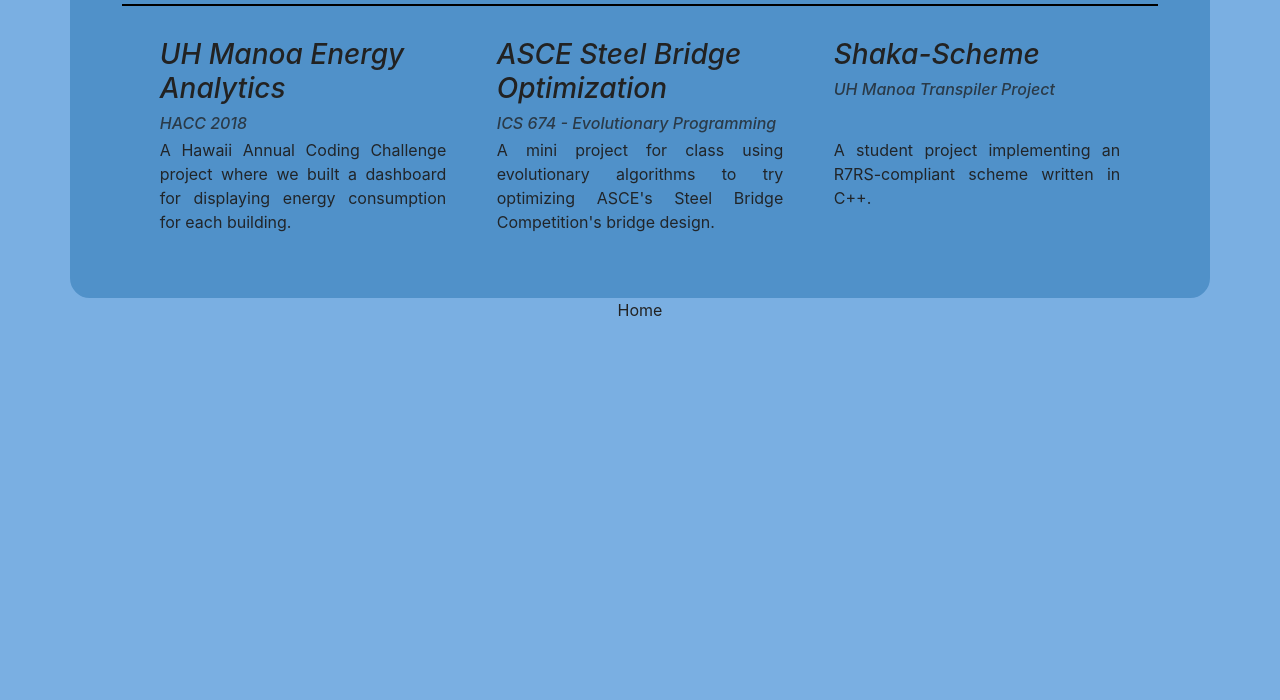
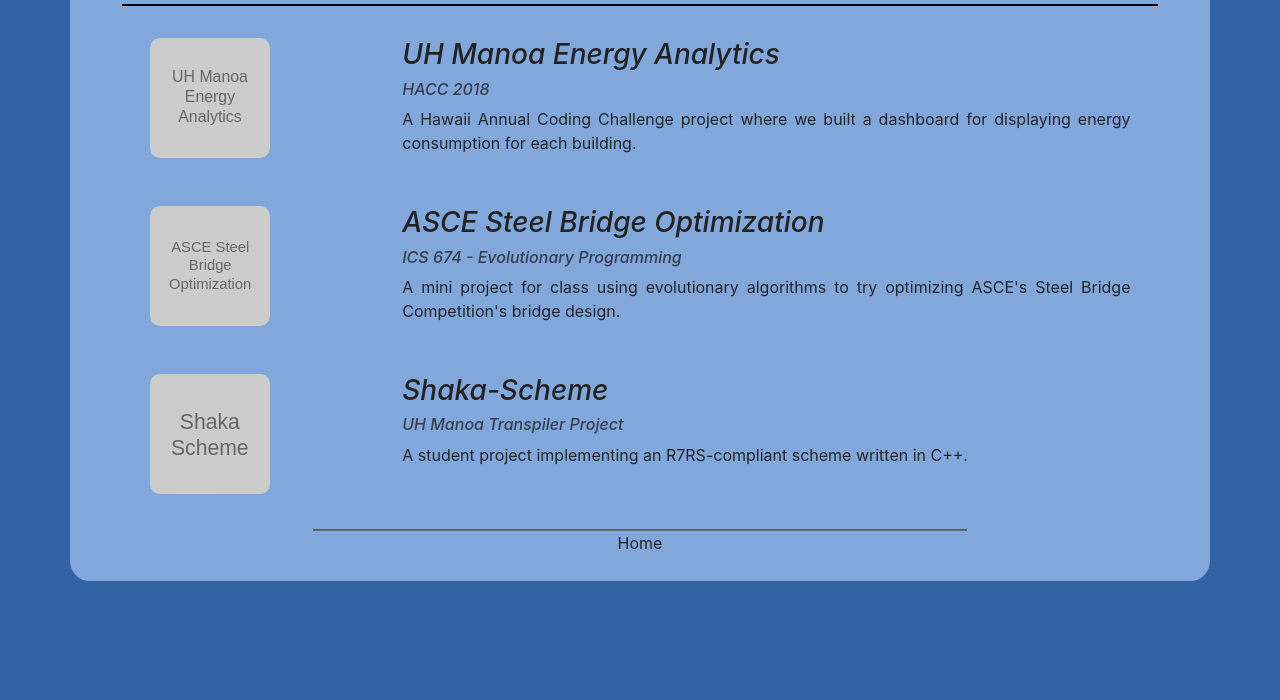
Before and after one commit to lihongman/lihongman.github.io, a plain HTML site: page projects/index.html in a window 1280 px wide. Shown: the part 100-800 px from the top of the page. Drawn offline with nearby package versions, Linux system fonts and the light colour scheme.

Commit message:
Reworked Project Page

```diff
--- a/projects/index.css
+++ b/projects/index.css
@@ -1,5 +1,5 @@
 #header {
-  background-color: #7AAFE2;
+  background-color: #3163a5;
   padding: 1%;
 }
 
@@ -7,24 +7,23 @@
   border-style: solid;
   border-width: 10px;
   border-radius: 20px;
-  border-color: #5091C9;
+  border-color: #81a7db;
 }
 
 .row {
-  background-color: #5091C9;
+  background-color: #81a7db;
   padding-left: 5%;
   padding-right: 5%;
   padding-top: 1%;
 }
 
 .projectitem {
-  padding-left: 2.5%;
-  padding-right: 2.5%;
-  height: 250px;
+  padding-left: 5%;
 }
 
-.titlecard {
-  height: 100px;
+.projectimage {
+  height: 120px;
+  width: auto;
 }
 
 .ital {
@@ -45,7 +44,7 @@ a.darklink:hover {
 
 html, body {
   height: 100%;
-  background-color: #7AAFE2;
+  background-color: #3163a5;
   display: flex;
   flex-direction: column;
 }
--- a/projects/index.html
+++ b/projects/index.html
@@ -10,14 +10,20 @@
 <body>
   <div id="header">
   </div>
-  <div id="body" class="container" style="background-color: #5091C9;">
+  <div id="body" class="container" style="background-color: #81a7db;">
     <div class="row">
       <h2>Projects</h2>
     </div>
     <hr style="background-color: black; height: 1px; margin: 1% 2.5% 2% 2.5%;"/>
+    <!-- UH Manoa Energy Analytics -->
     <div class="row">
-      <div class="col-sm-12 col-md-6 col-lg-4 projectitem">
-        <div class="titlecard">
+      <div class="col-sm-3">
+        <div>
+          <img class="projectimage" src="images/energy_analytics.svg"/>
+        </div>
+      </div>
+      <div class="col-sm-9">
+        <div>
           <h3 class="ital"><a class="darklink" href="https://github.com/HACC2018/Team-Pika">UH Manoa Energy Analytics</a></h3>
           <h6 class="ital" style="opacity: 0.8">HACC 2018</h6>
         </div>
@@ -25,8 +31,15 @@
           A Hawaii Annual Coding Challenge project where we built a dashboard for displaying energy consumption for each building.
         </p>
       </div>
-      <div class="col-sm-12 col-md-6 col-lg-4 projectitem">
-        <div class="titlecard">
+    </div>
+    <br/>
+    <!-- Steel Bridge -->
+    <div class="row">
+      <div class="col-sm-3">
+        <img class="projectimage" src="images/steel_bridge.svg"/>
+      </div>
+      <div class="col-sm-9">
+        <div>
           <h3 class="ital"><a class="darklink" href="https://github.com/lihongman/ICS674---BridgeEvolutioner/blob/master/Herman_Li_674_Final_Paper.pdf">ASCE Steel Bridge Optimization</a></h3>
           <h6 class="ital" style="opacity: 0.8">ICS 674 - Evolutionary Programming</h6>
         </div>
@@ -34,8 +47,15 @@
           A mini project for class using evolutionary algorithms to try optimizing ASCE's Steel Bridge Competition's bridge design.
         </p>
       </div>
-      <div class="col-sm-12 col-md-6 col-lg-4 projectitem">
-        <div class="titlecard">
+    </div>
+    <br/>
+    <!-- Shaka Scheme -->
+    <div class="row">
+      <div class="col-sm-3">
+        <img class="projectimage" src="images/shaka_scheme.svg"/>
+      </div>
+      <div class="col-sm-9">
+        <div>
           <h3 class="ital"><a class="darklink" href="https://github.com/uhmanoa-transpiler-project/shaka-scheme">Shaka-Scheme</a></h3>
           <h6 class="ital" style="opacity: 0.8">UH Manoa Transpiler Project</h6>
         </div>
@@ -44,8 +64,10 @@
         </p>
       </div>
     </div>
+    <br/>
+    <hr style="background-color: #666; height: 1px; margin: 1% 20% 0% 20%;"/>
+    <p style="text-align: center;">
+      <a class="darklink" href="../">Home</a>
+    </p>
   </div>
-  <p style="text-align: center;">
-    <a class="darklink" href="../">Home</a>
-  </p>
 </body>
```
Also changed, not shown: projects/images/energy_analytics.svg (added), projects/images/shaka_scheme.svg (added), projects/images/steel_bridge.svg (added).
